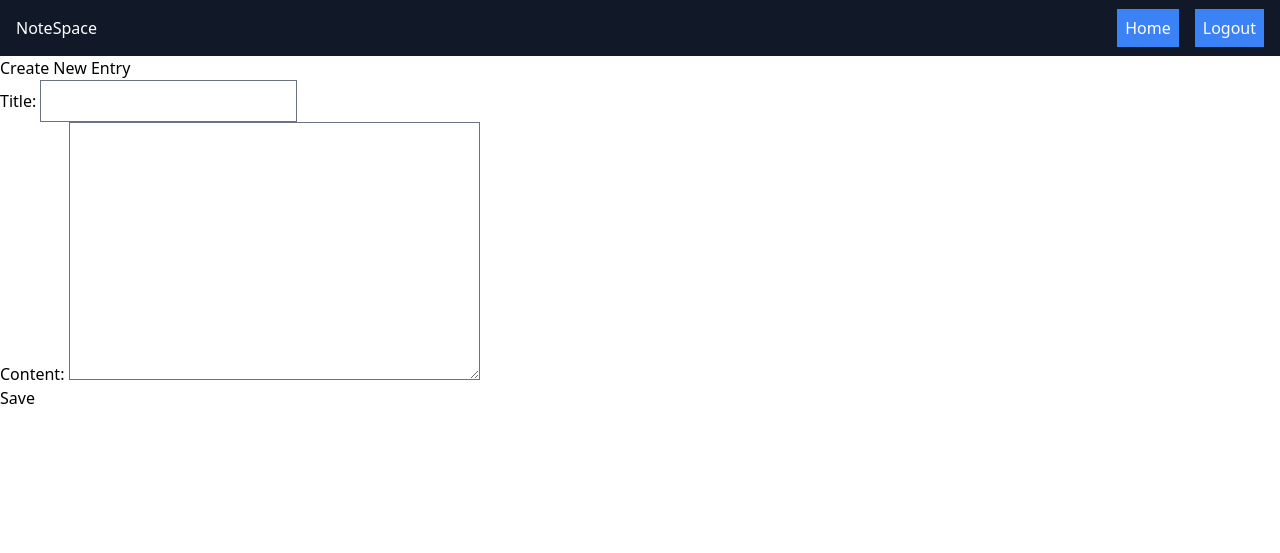
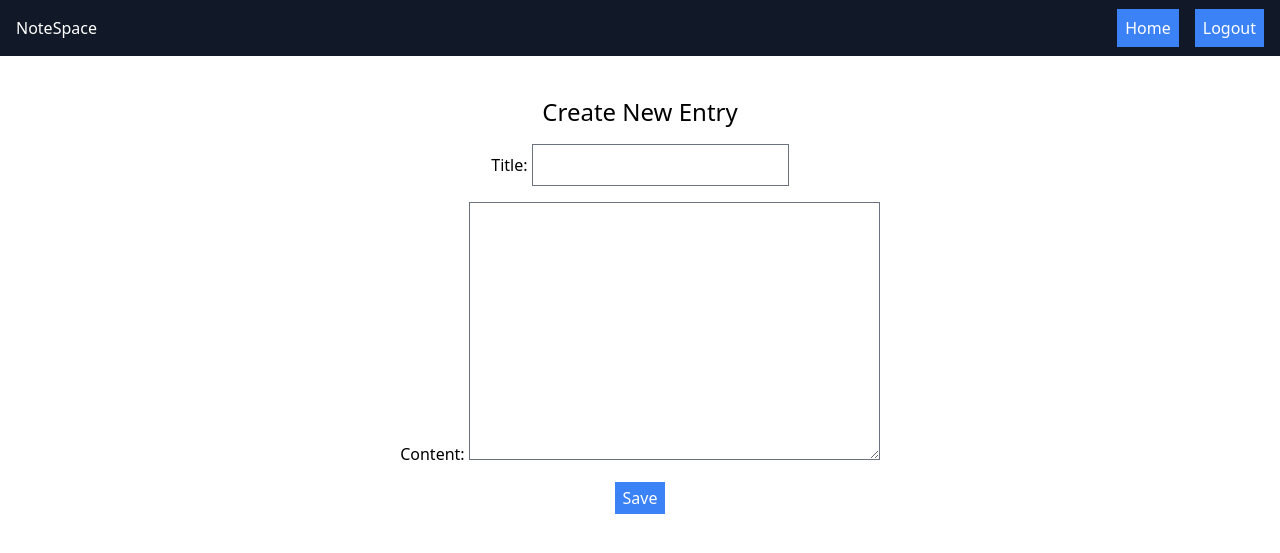
Before and after one commit to nayelimdejesus/notespace, a Django app: page /journal/new/ in a window 1280 px wide. Shown: the top 553 px of the page. Run offline with Django 5.2, Linux system fonts and the light colour scheme; the visitor is signed in with stand-in values (Sample User, id 1); some libraries are stand-ins or nearby versions.

Commit message:
style(new_entry): add Tailwind styling for form

```diff
--- a/journal/templates/journal/entry_form.html
+++ b/journal/templates/journal/entry_form.html
@@ -4,10 +4,12 @@
 
 
 {% block content %}
-    <h2>Create New Entry</h2>
-    <form method="post">
+<div class="w-full mx-auto text-center mt-10">
+    <h1 class="text-2xl mb-2">Create New Entry</h1>
+    <form method="POST" class="space-y-4">
         {% csrf_token %}
         {{ form.as_p }}
-        <button type="submit">Save</button>
+        <button class="py-1 px-2 bg-blue-500 text-white mt-2" type="submit">Save</button>
     </form>
+</div>
 {% endblock %}
--- a/templates/base.html
+++ b/templates/base.html
@@ -19,8 +19,8 @@
             {% endif %}
         </header>
         <main>
-            {% block content %}
-            {% endblock %}
+                {% block content %}
+                {% endblock %}
         </main>
     </body>
     <footer></footer>
--- a/theme/static/css/dist/styles.css
+++ b/theme/static/css/dist/styles.css
@@ -852,6 +852,10 @@ select {
   margin-bottom: 1.5rem;
 }
 
+.mt-2 {
+  margin-top: 0.5rem;
+}
+
 .block {
   display: block;
 }
@@ -890,6 +894,14 @@ select {
 
 .w-96 {
   width: 24rem;
+}
+
+.w-full {
+  width: 100%;
+}
+
+.max-w-md {
+  max-width: 28rem;
 }
 
 .border-collapse {
@@ -940,6 +952,12 @@ select {
   --tw-space-y-reverse: 0;
   margin-top: calc(0.5rem * calc(1 - var(--tw-space-y-reverse)));
   margin-bottom: calc(0.5rem * var(--tw-space-y-reverse));
+}
+
+.space-y-4 > :not([hidden]) ~ :not([hidden]) {
+  --tw-space-y-reverse: 0;
+  margin-top: calc(1rem * calc(1 - var(--tw-space-y-reverse)));
+  margin-bottom: calc(1rem * var(--tw-space-y-reverse));
 }
 
 .rounded {
@@ -1122,6 +1140,12 @@ select {
   box-shadow: var(--tw-ring-offset-shadow, 0 0 #0000), var(--tw-ring-shadow, 0 0 #0000), var(--tw-shadow);
 }
 
+.shadow-md {
+  --tw-shadow: 0 4px 6px -1px rgb(0 0 0 / 0.1), 0 2px 4px -2px rgb(0 0 0 / 0.1);
+  --tw-shadow-colored: 0 4px 6px -1px var(--tw-shadow-color), 0 2px 4px -2px var(--tw-shadow-color);
+  box-shadow: var(--tw-ring-offset-shadow, 0 0 #0000), var(--tw-ring-shadow, 0 0 #0000), var(--tw-shadow);
+}
+
 .filter {
   filter: var(--tw-blur) var(--tw-brightness) var(--tw-contrast) var(--tw-grayscale) var(--tw-hue-rotate) var(--tw-invert) var(--tw-saturate) var(--tw-sepia) var(--tw-drop-shadow);
 }
```
